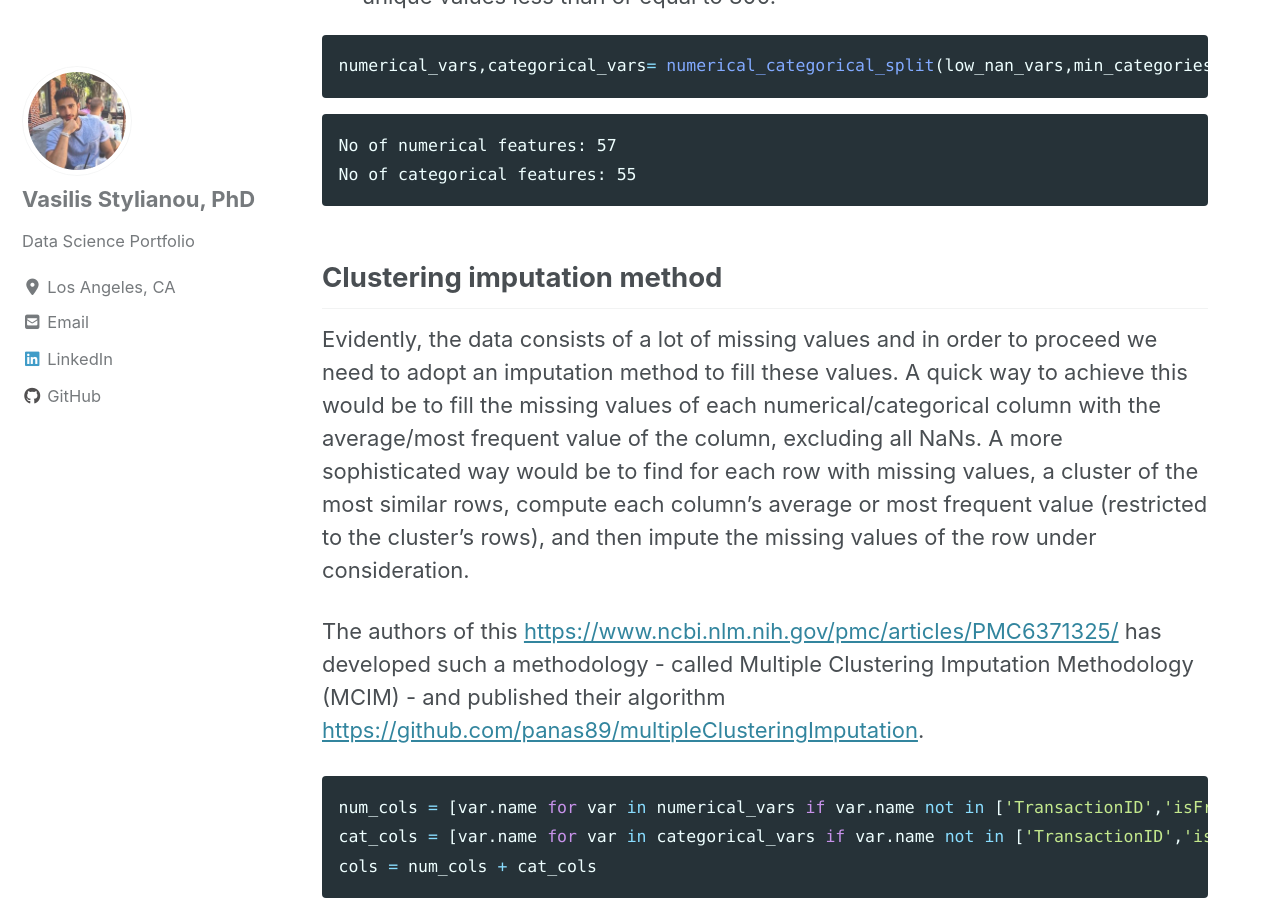
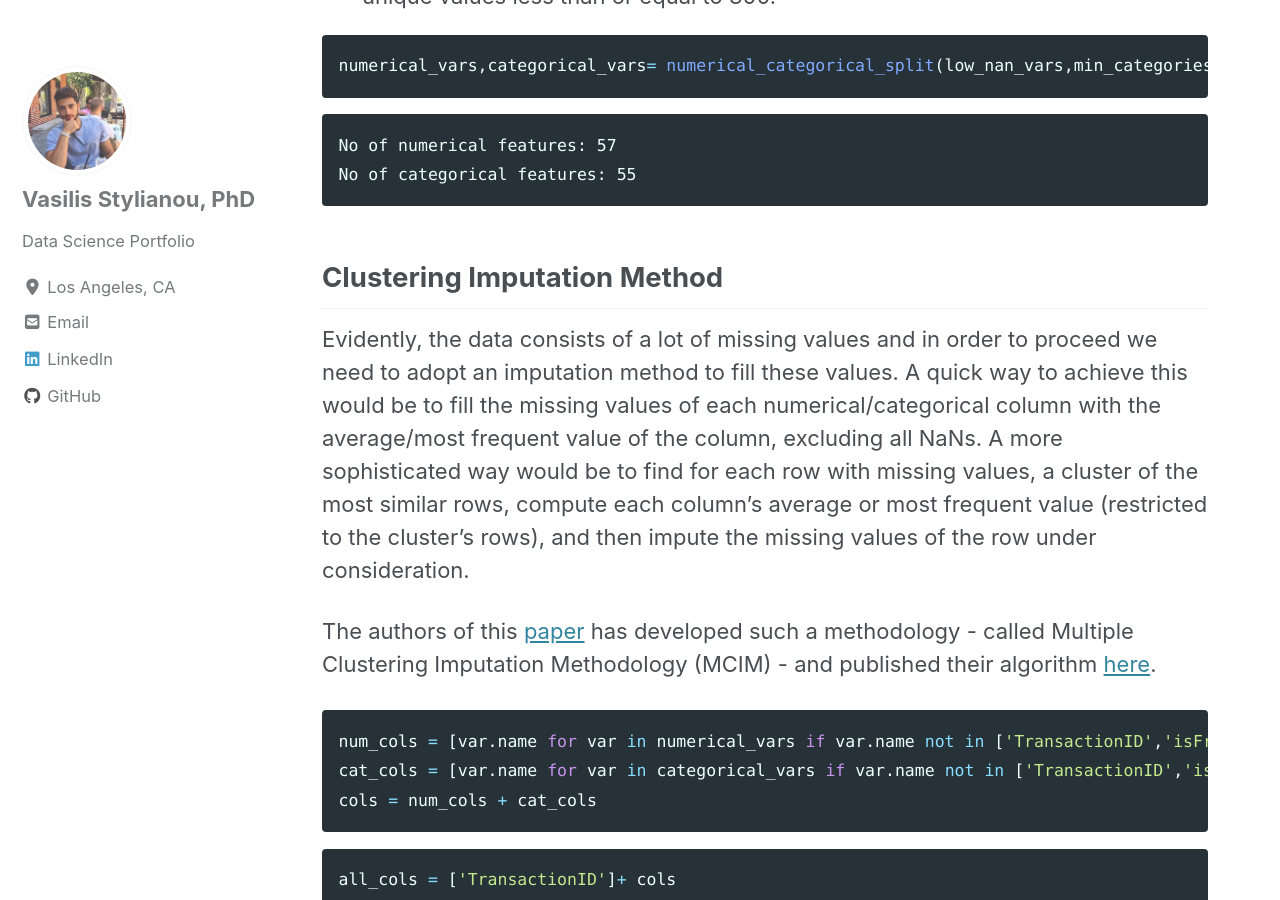
Before and after one commit to vasilis-stylianou/vasilis-stylianou.github.io, a Jekyll site: the page built from _posts/2019-09-20-ML_Kaggle_Part1.md, in a window 1280 px wide and 900 px high, scrolled down 5192 px. Built offline with Jekyll 4.4.1, drawn with Linux system fonts in a browser that asks for light colours; cached includes are drawn as plain includes; nearby versions of some CDN libraries.

Commit message:
Update 2019-09-20-ML_Kaggle_Part1.md

````diff
--- a/_posts/2019-09-20-ML_Kaggle_Part1.md
+++ b/_posts/2019-09-20-ML_Kaggle_Part1.md
@@ -100,6 +100,7 @@
         self.variables = [Variable(df[col],col,
                                     label=self.label) for col in tqdm(df.columns)]
 ```
+
 
 # Import data
 
@@ -1770,11 +1771,11 @@
     No of categorical features: 55
 
 
-## Clustering imputation method
+## Clustering Imputation Method
 Evidently, the data consists of a lot of missing values and in order to proceed we need to adopt an imputation method to fill these values. A quick way to achieve this would be to fill the missing values of each numerical/categorical column with the average/most frequent value of the column, excluding all NaNs.
 A more sophisticated way would be to find for each row with missing values, a cluster of the most similar rows, compute each column's average or most frequent value (restricted to the cluster's rows), and then impute the missing values of the row under consideration.
 
-The authors of this [https://www.ncbi.nlm.nih.gov/pmc/articles/PMC6371325/](paper) has developed such a methodology - called Multiple Clustering Imputation Methodology (MCIM) - and published their algorithm [https://github.com/panas89/multipleClusteringImputation](here).
+The authors of this [paper](https://www.ncbi.nlm.nih.gov/pmc/articles/PMC6371325/) has developed such a methodology - called Multiple Clustering Imputation Methodology (MCIM) - and published their algorithm [here](https://github.com/panas89/multipleClusteringImputation).
 
 
 
````
